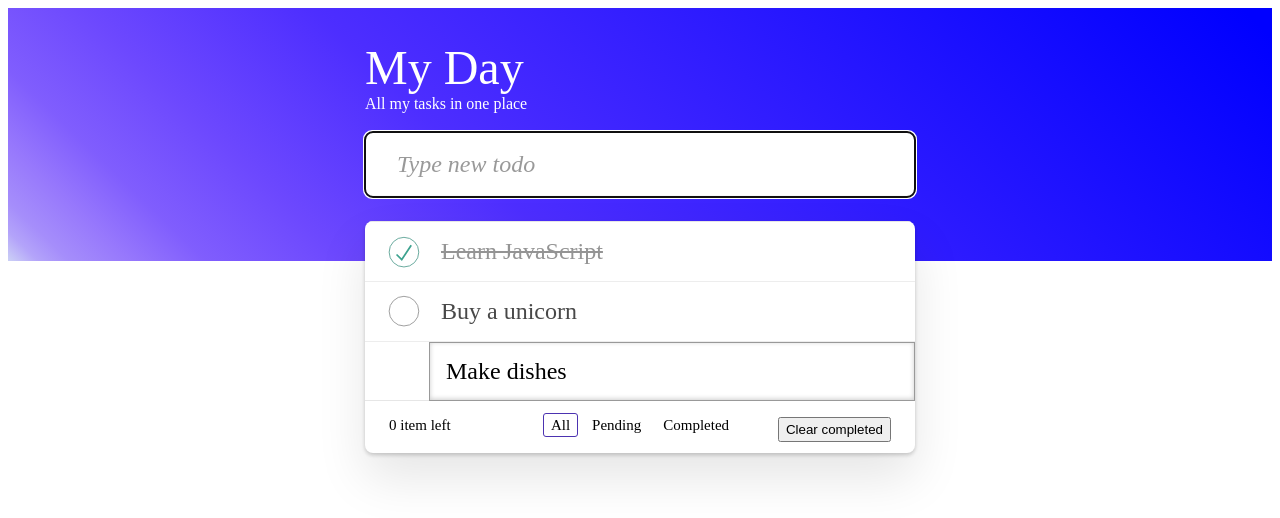
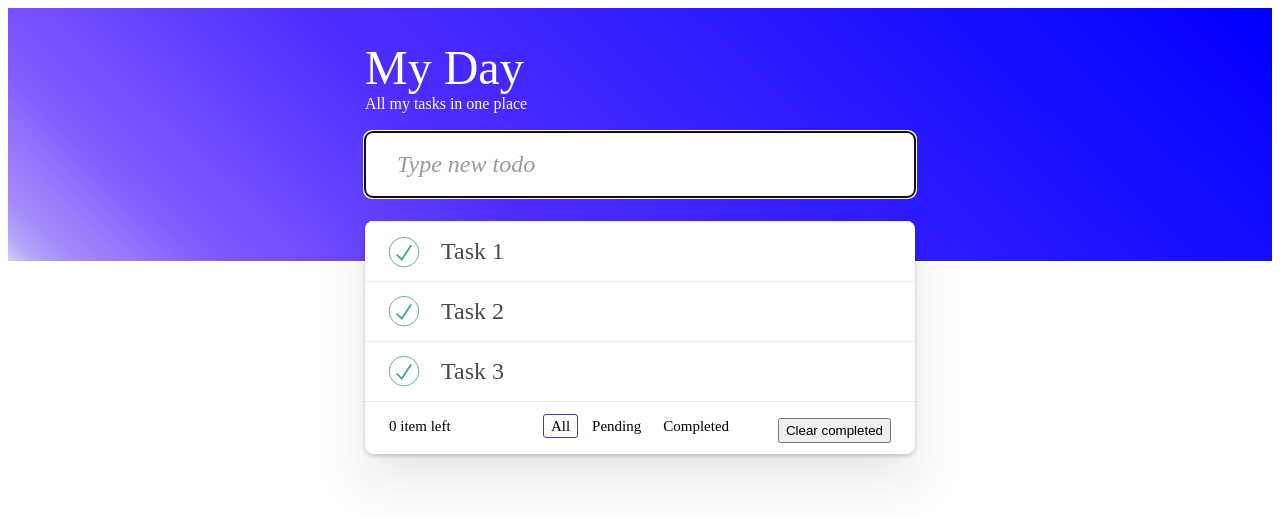
Before and after one commit to gusmg90/todoapp, an Angular app: page / in a window 1280 px wide. Shown: the top 518 px of the page. Built offline with nearby package versions, Linux system fonts and the light colour scheme.

Commit message:
clase 11 signals

```diff
--- a/src/app/app.ts
+++ b/src/app/app.ts
@@ -8,4 +8,6 @@ import { RouterOutlet } from '@angular/router';
   styleUrl: './app.css'
 })
 export class App {
+
+
 }
--- a/src/app/pages/home/home.html
+++ b/src/app/pages/home/home.html
@@ -15,14 +15,15 @@
     <!-- This section should be hidden by default and shown when there are todos -->
     <section class="main">
       <ul class="todo-list">
-        <li class="completed">
+        <li *ngFor="let task of tasks()">
           <div class="view">
             <input class="toggle" type="checkbox" checked />
-            <label>Learn JavaScript</label>
+            <label>{{task}}</label>
             <button class="destroy"></button>
           </div>
           <input class="edit" value="Learn JavaScript" />
         </li>
+        <!----
         <li>
           <div class="view">
             <input class="toggle" type="checkbox" />
@@ -39,6 +40,7 @@
           </div>
           <input class="edit" value="Make dishes" />
         </li>
+      -->
       </ul>
     </section>
     <!-- This footer should be hidden by default and shown when there are todos -->
--- a/src/app/pages/home/home.ts
+++ b/src/app/pages/home/home.ts
@@ -1,5 +1,6 @@
 import { Component } from '@angular/core';
 import { CommonModule } from '@angular/common';
+import { signal } from '@angular/core';
 
 @Component({
   selector: 'app-home',
@@ -9,5 +10,5 @@ import { CommonModule } from '@angular/common';
 })
 export class Home {
   welcome = 'Hello, todoapp';
-  tasks = ['Task 1', 'Task 2', 'Task 3'];
+  tasks = signal(['Task 1', 'Task 2', 'Task 3']);
 }
--- a/src/app/pages/labs/labs.html
+++ b/src/app/pages/labs/labs.html
@@ -1,10 +1,11 @@
 <div class="container">
 
 <ul>
-<li *ngFor="let task of tasks">
-{{task}}
+<li *ngFor="let task of tasks(); index as i">
+{{i}} {{task}}
 </li>
 </ul>
+total: {{tasks().length}}
 
 {{'hola'.repeat(4)}}
 
@@ -22,6 +23,8 @@ nombre en objeto {{person.name}}
 <input type="number" [value]="person.age" (change)="changeHandler($event)"></div>
 <input [disabled]="disabled" type="text" name="nombre" (keydown)="keydownHandler($event)">
 
+<input  type="text" name="nombre" (change)="changeHandler($event)">
+
 <p>
     signals
 </p>
--- a/src/app/pages/labs/labs.ts
+++ b/src/app/pages/labs/labs.ts
@@ -11,7 +11,7 @@ import { signal } from '@angular/core';
 })
 export class Labs {
   welcome = 'Hello, todoapp';
-  tasks = ['Task 1', 'Task 2', 'Task 3'];
+  tasks = signal(['Task 1', 'Task 2', 'Task 3']);
 name = signal('gustavo');
 age= '18';
 disabled = false;
@@ -27,7 +27,9 @@ saludar(){
   alert('hola');
 }
 changeHandler(event: Event){
-  console.log(event);
+  const input = event.target as HTMLInputElement;
+  const newValue = input.value;
+  this.name.set(newValue);
 }
 keydownHandler(event: KeyboardEvent){
   const input = event.target as HTMLInputElement;
```
